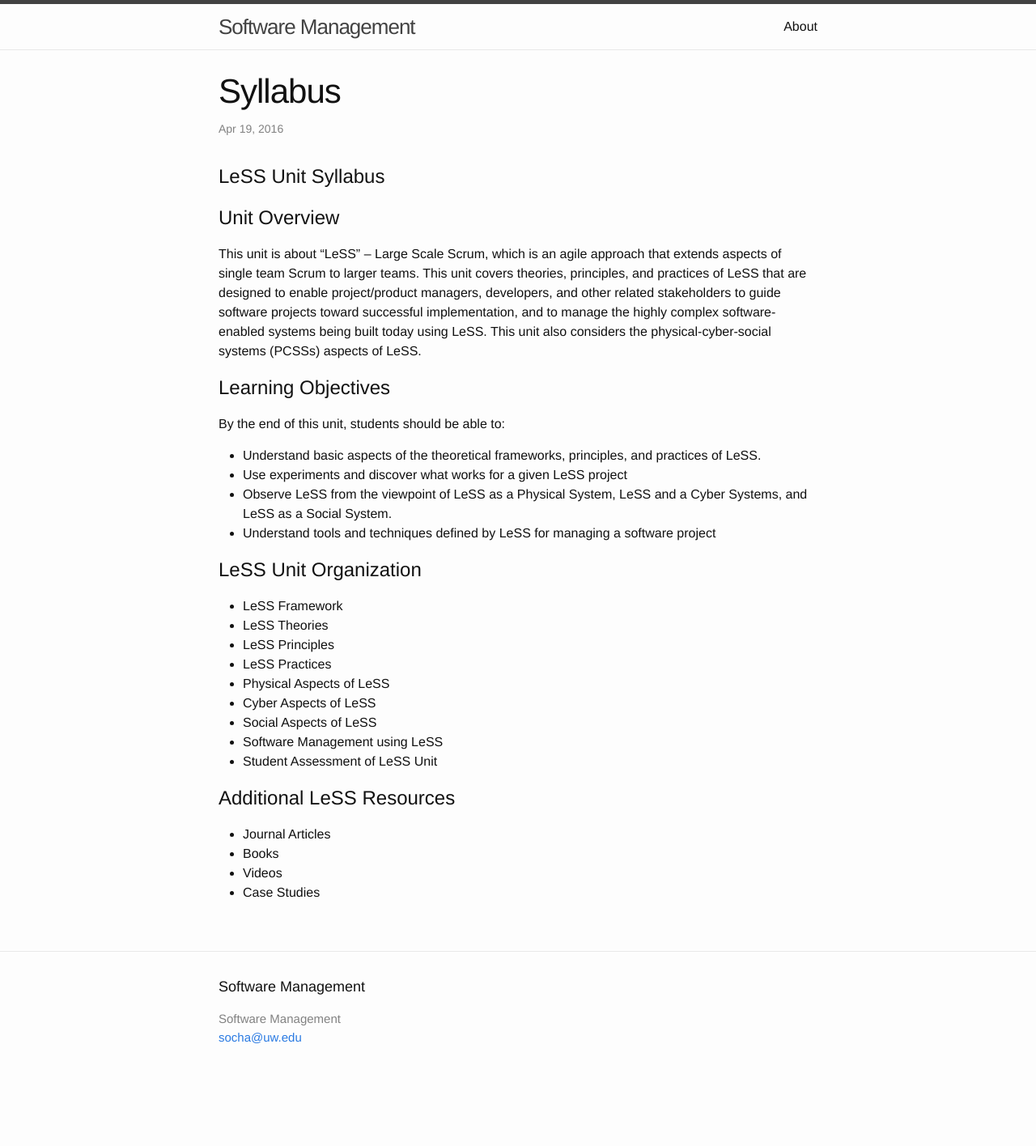
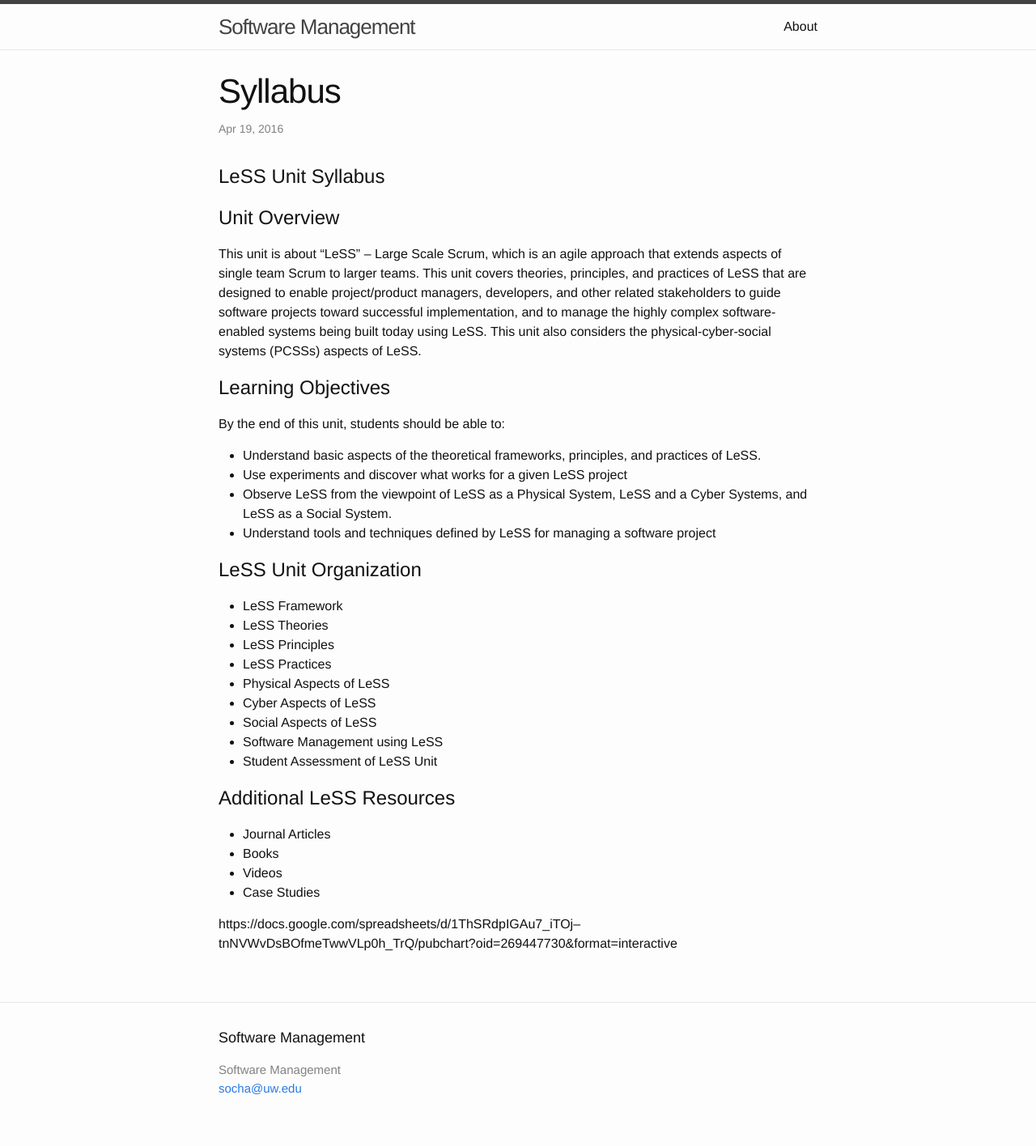
Before and after one commit to css566/css566.github.io, a Jekyll site: the page built from _posts/2016-04-19-Syllabus.md, in a window 1280 px wide. Shown: the whole page at 81% size. Built offline with Jekyll 4.4.1, drawn with Linux system fonts in a browser that asks for light colours; before the commit the page ends 1353 px from its top, so only the background shows below that; some of the changed lines change nothing that is shown.

Commit message:
Update 2016-04-19-Syllabus.md

```diff
--- a/_posts/2016-04-19-Syllabus.md
+++ b/_posts/2016-04-19-Syllabus.md
@@ -36,3 +36,5 @@ By the end of this unit, students should be able to:
 - Books
 - Videos
 - Case Studies
+
+https://docs.google.com/spreadsheets/d/1ThSRdpIGAu7_iTOj--tnNVWvDsBOfmeTwwVLp0h_TrQ/pubchart?oid=269447730&format=interactive
```
